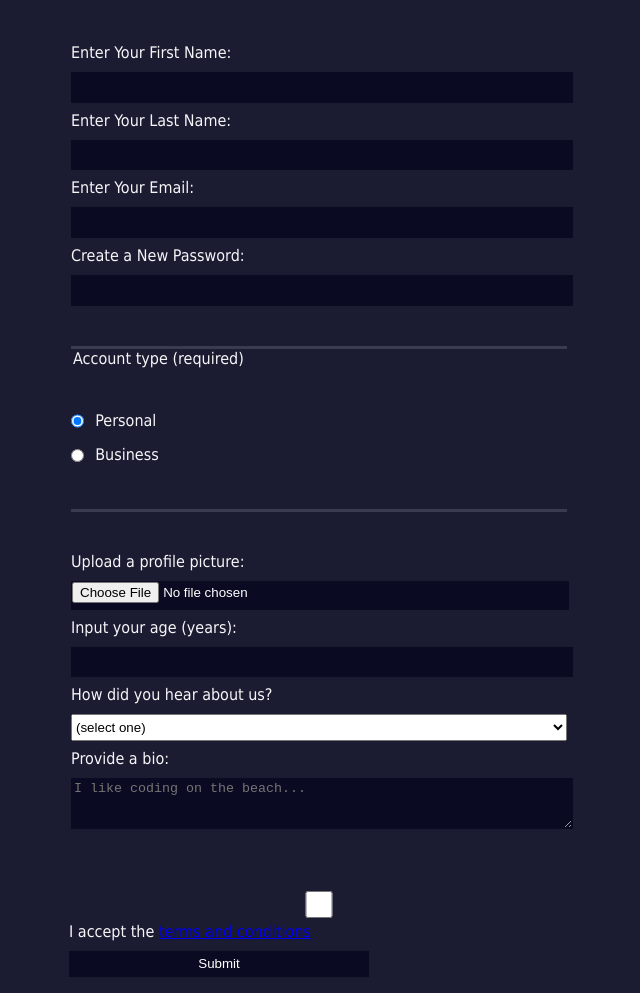
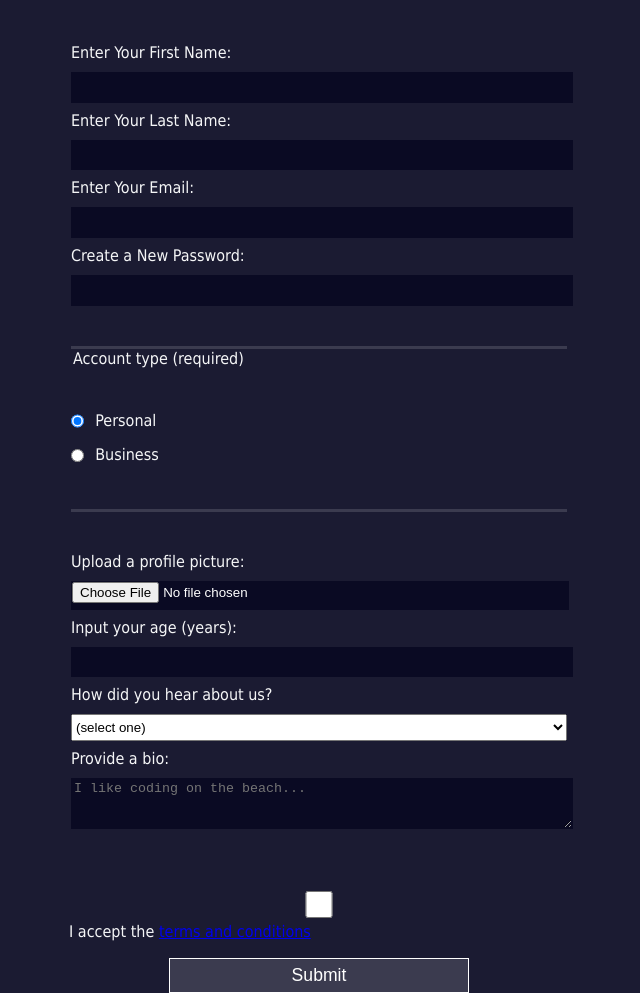
Before and after one commit to luis-jmtz/Simple-HTML-Form, a plain HTML site: page index.html in a window 1280 px wide. Shown: the part 134-1127 px from the top of the page, without its empty margins (321-961 px from the left). Drawn offline with Linux system fonts and the light colour scheme.

Commit message:
more submit button styling

```diff
--- a/styles.css
+++ b/styles.css
@@ -43,9 +43,19 @@ input, textarea, select{
   min-height: 2em;
 }
 
-input[type="submit"]{
-  display:block;
-  width:60%;
+
+input[type="submit"] {
+  display: block;
+  width: 60%;
+  min-width:300px;
+  margin-top:1em;
+  margin-bottom:1em;
+  margin-left:auto;
+  margin-right:auto;
+  height: 2em;
+  font-size: 1.1rem;
+  background-color: #3b3b4f;
+  border-color: white;
 }
 
 
```
